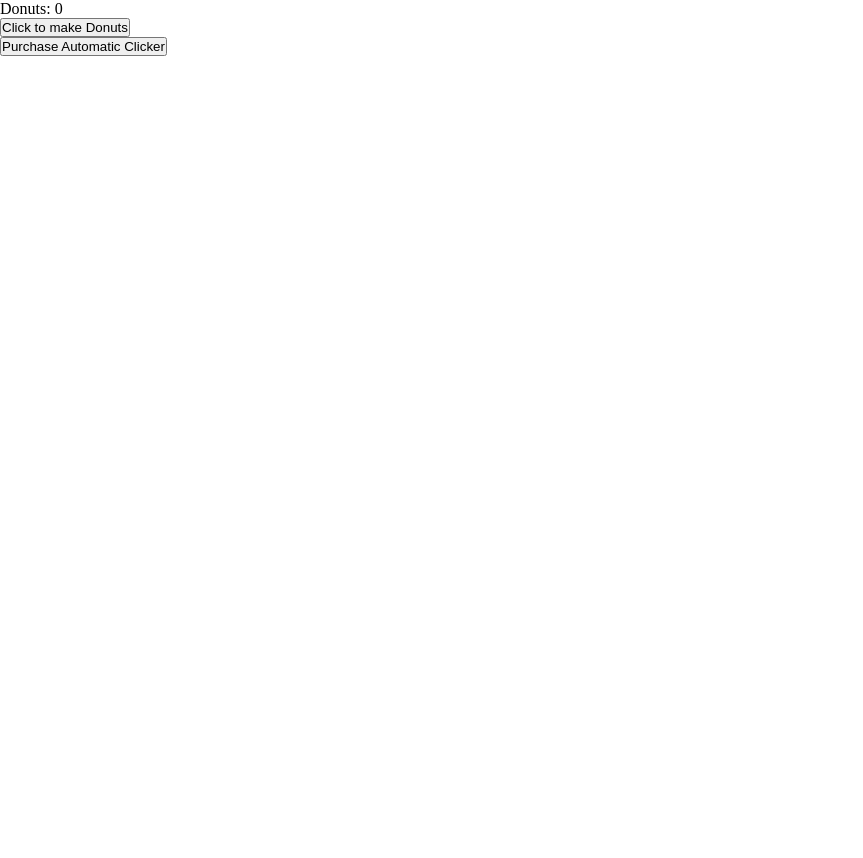
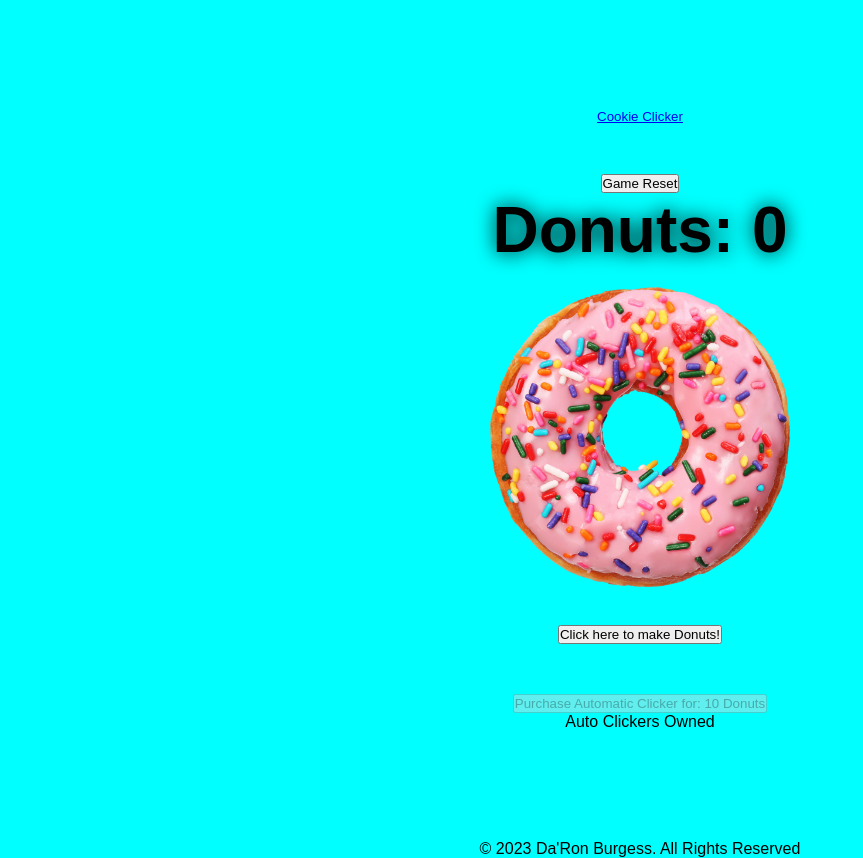
Before and after one commit to DaRonBurgess/Donut-Maker, a plain HTML site: page index.html in a window 1280 px wide. Shown: the whole page, without its empty margins (0-863 px from the left). Before the commit the page ends 800 px from the top, so only its background shows below. Drawn offline with Linux system fonts and the light colour scheme.

Commit message:
Everything working besides only resets 1 autoClick

```diff
--- a/index.html
+++ b/index.html
@@ -8,20 +8,30 @@
     <title>Donut Maker</title>
 </head>
 <body>
-    <header class="header">
-        <nav>
-
-        </nav>
-    </header>
     <main class="main-container">
+        <header class="header">
+            <nav class="nav-bar">
+                <a href="https://orteil.dashnet.org/cookieclicker/">Cookie Clicker</a>
+            </nav>
+        </header>
         <section class="manuel-donut-click">
-            <p class="donut-count">Donuts: 0</p>
-            <button id="make-donuts">Click to make Donuts</button>
+            <button id="new-game" onclick="reset()">Game Reset</button>
+            <p id="donut-count">Donuts: 0</p>
+            <img id="donut-img" src="donut.png">
+            <br>
+            <button id="make-donuts" onclick="makeDonuts()">Click here to make Donuts!</button>
         </section>
         <section id="auto-donut-click">
-            <button id="auto-clicker">Purchase Automatic Clicker</button>
+            <button id="auto-clicker" class="click" onclick="autoClicker()">Purchase Automatic Clicker for: 10 Donuts</button>
+            <br>
+            <span id="auto-clickers-owned">Auto Clickers Owned</span>
         </section>
     </main>
+    <div id="footer">
+        <footer>
+            &copy; 2023 Da'Ron Burgess. All Rights Reserved
+        </footer>
+    </div>
+    <script src="main.js"></script>
 </body>
-<script src="main.js"></script>
 </html>
--- a/main.js
+++ b/main.js
@@ -1,20 +1,41 @@
-var makeDonuts = document.getElementById('make-donuts'),
-count = 0;
-makeDonuts.onclick = function() {
-    count += 1;
-    makeDonuts.innerHTML = 'Donuts Made: ' + count;
-};
+var donuts = 0;
+var autoCount = 0;
+var autoClickerCost = 10;
+var intervalId;
 
-var autoClicker = document.getElementById('auto-clicker'),
-autoCount = 0;
-autoCountMax = 3;
-autoClicker.onclick = function() {
-    if(autoCount <= autoCountMax){
-    autoCount += 1;
-    autoClicker.innerHTML = 'Auto Clickers Owned: ' + autoCount;
-        setInterval(() => {
-            makeDonuts.click();
-            count ++;
-        }, 1000);
+buttonDisable()
+
+function makeDonuts() {
+    donuts ++;
+    document.getElementById("donut-count").innerHTML = 'Donuts: ' + donuts;
+    buttonDisable();
+}
+
+
+
+function autoClicker() {
+        autoCount += 1;
+        donuts -= 10;
+        document.getElementById('auto-clickers-owned').innerHTML = 'Auto Clickers Owned: ' + autoCount;
+            intervalId = setInterval(() => {
+                makeDonuts();
+            }, 1000);
+}
+
+function buttonDisable() {
+    if(donuts >= autoClickerCost) {
+        document.getElementById('auto-clicker').disabled = false;
+    } else {
+        document.getElementById('auto-clicker').disabled = true;
     }
-};
+}
+
+function reset() {
+    donuts = 0;
+    autoCount = 0;
+    autoClickerCost = 10;
+    document.getElementById("donut-count").innerHTML = 'Donuts: 0';
+    document.getElementById('auto-clickers-owned').innerHTML = 'Auto Clickers Owned';
+    buttonDisable();
+    clearInterval((intervalId));
+}
--- a/style.css
+++ b/style.css
@@ -1,4 +1,61 @@
 * {
     padding: 0;
     margin: 0;
+    font-family: Arial, Helvetica, sans-serif;
+    /* overflow: hidden; */
+
 }
+
+.main-container {
+height: 100vh;
+display: flex;
+justify-content: center;
+align-items: center;
+flex-direction: column;
+gap: 50px;
+background-color: aqua;
+padding: 20px;
+}
+
+.nav-bar {
+    font-size: smaller;
+}
+
+#donut-count {
+    font-size: 4rem;
+    font-weight: bold;
+    text-shadow: 0 0 20px #000;
+    width: 100%;
+    text-align: center;
+
+}
+
+img {
+    height: 300px;
+    width: 300px;
+    display: flex;
+    justify-content: center;
+    align-items: center;
+    flex-direction: column;
+    gap: 50px;
+    padding: 20px
+}
+
+#donut-img {
+    cursor: pointer;
+}
+
+button {
+    cursor: pointer;
+}
+
+section {
+    text-align: center;
+    align-items: center;
+
+}
+
+#footer {
+    background-color: aqua;
+    text-align: center;
+}
```
Also changed, not shown: donut.png (added), 1 other file.
